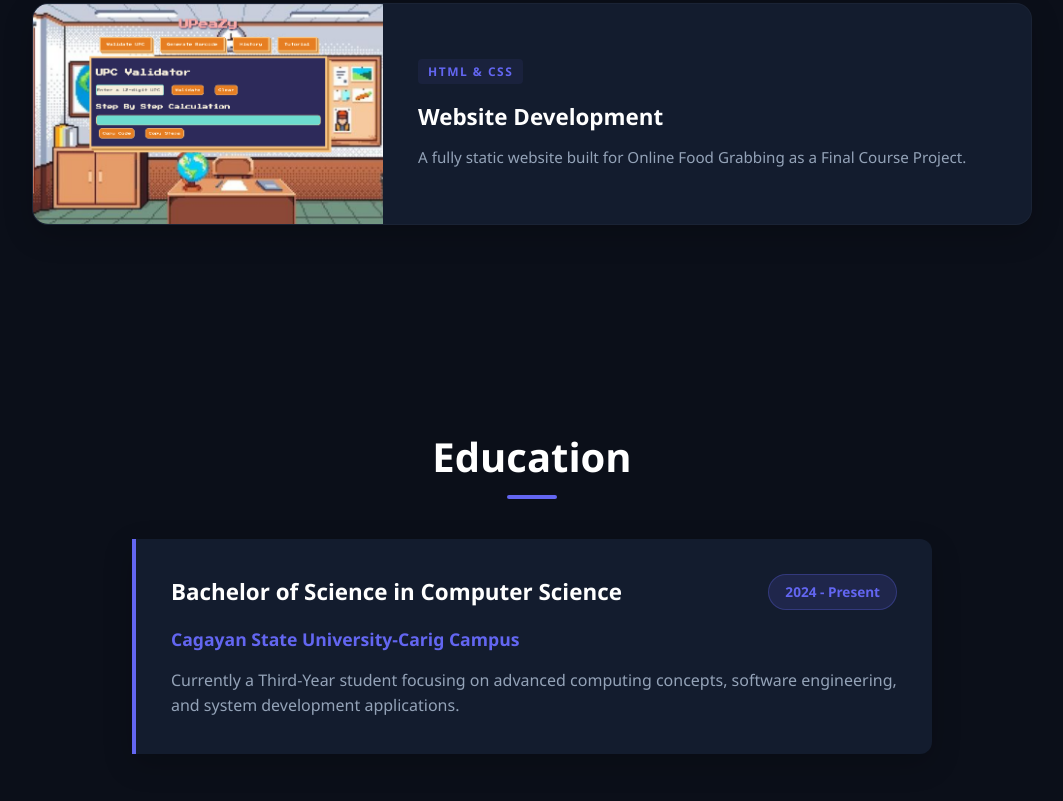
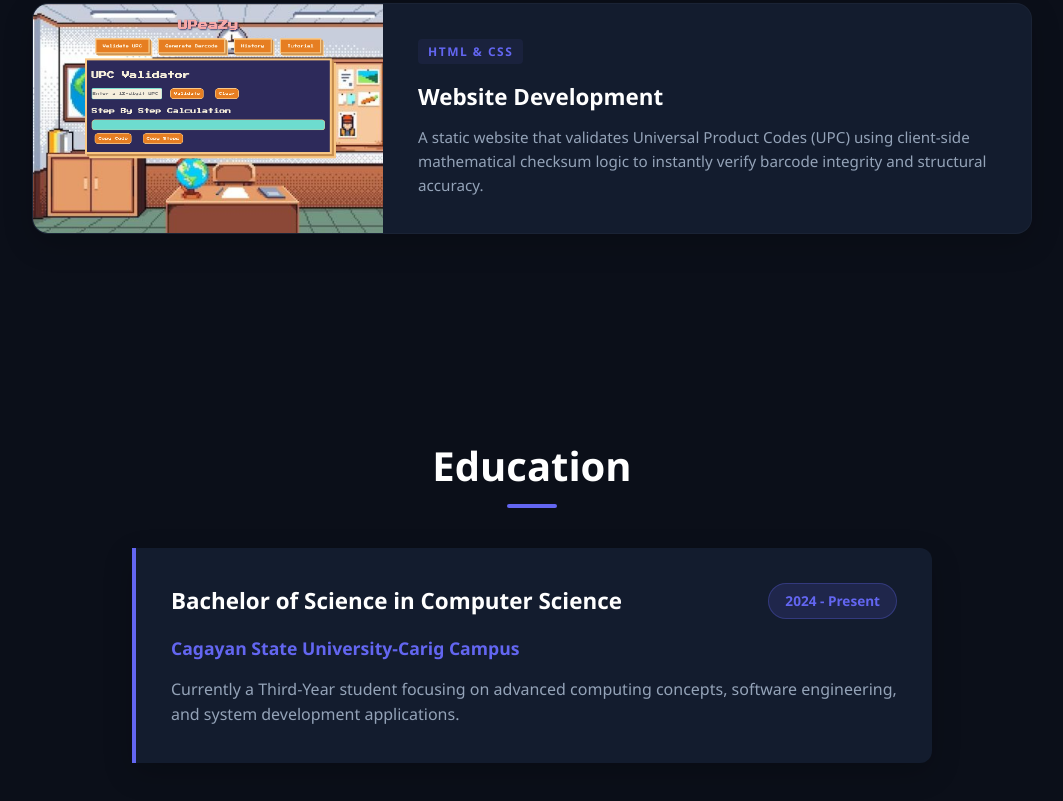
Before and after one commit to mejialawrenz69-oss/mejiaml1, a plain HTML site: page index.html in a window 1280 px wide. Shown: the part 2260-3061 px from the top of the page, without its empty margins (108-1171 px from the left). Drawn offline with Linux system fonts and the light colour scheme.

Commit message:
Update index.html

```diff
--- a/index.html
+++ b/index.html
@@ -173,7 +173,7 @@
                 <div class="project-content">
                     <span class="project-tech">HTML & CSS</span>
                     <h3>Website Development</h3>
-                    <p class="project-desc">A fully static website built for Online Food Grabbing as a Final Course Project.</p>
+                    <p class="project-desc">A static website that validates Universal Product Codes (UPC) using client-side mathematical checksum logic to instantly verify barcode integrity and structural accuracy.</p>
                 </div>
             </a>
         </div>
```
